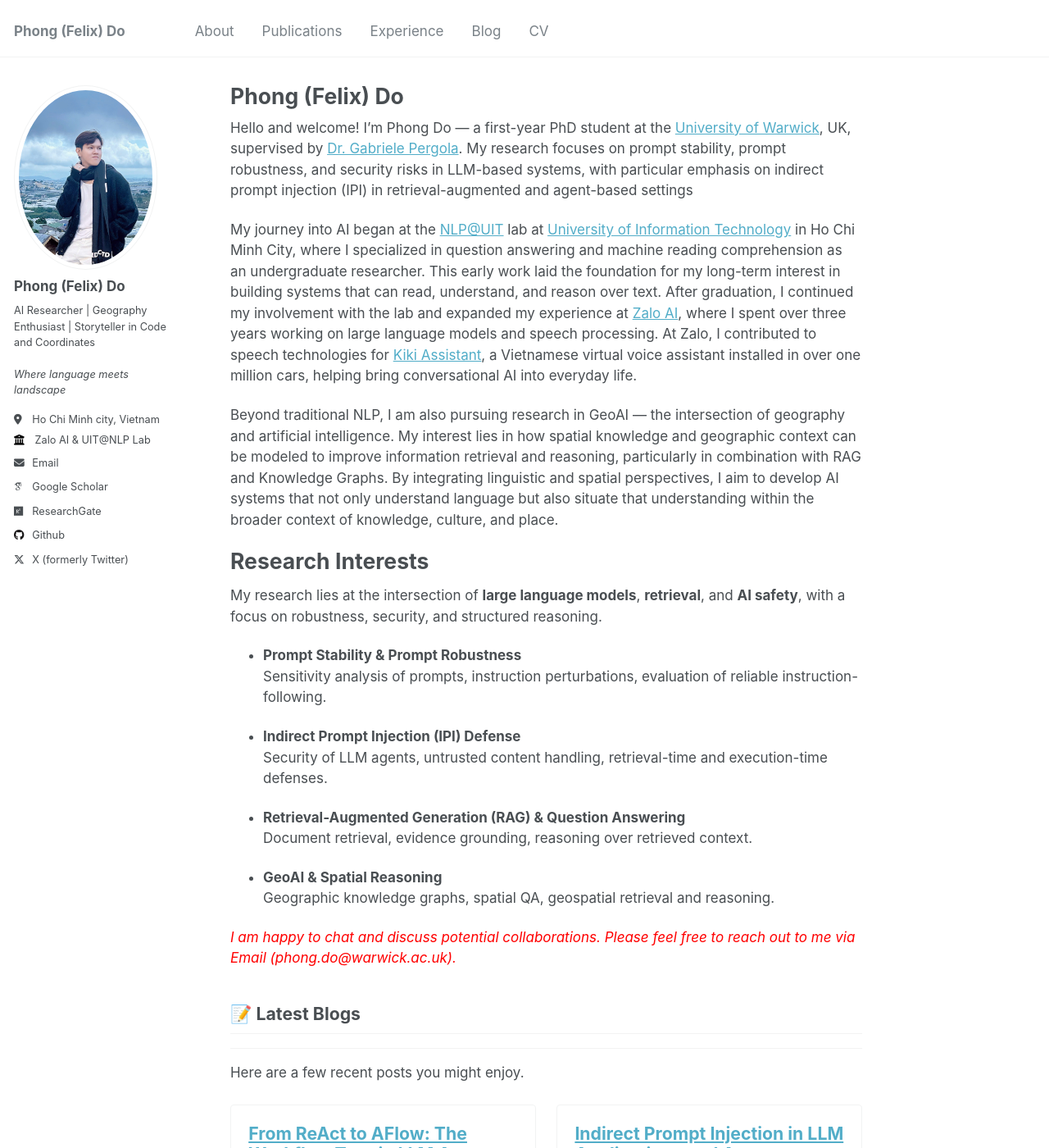
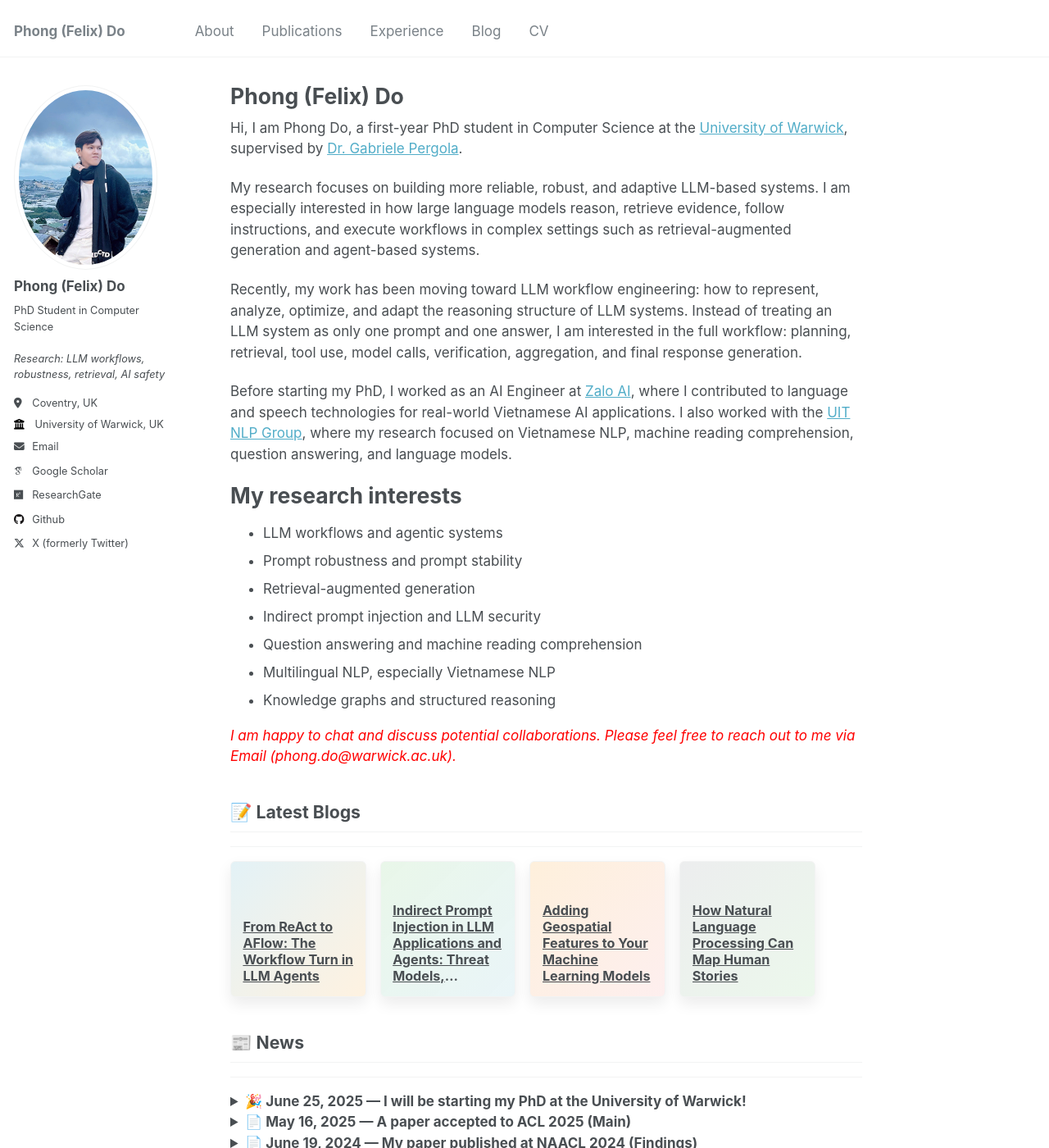
Before and after one commit to PhongNTDo/PhongNTDo.github.io, a Jekyll site: the page built from _pages/about.md, in a window 1280 px wide and 1400 px high. Shown: the whole window at 82% size. Built offline with Jekyll 4.4.1, drawn with Linux system fonts in a browser that asks for light colours; some web fonts are replaced; a script that is not in the unit is left out; some of the changed text lies outside the part shown.

Commit message:
update page About

```diff
--- a/_config.yml
+++ b/_config.yml
@@ -11,7 +11,7 @@ locale                   : "en-US"
 title                    : "Phong (Felix) Do"
 title_separator          : "-"
 name                     : &name "Phong (Felix) Do"
-description              : &description "AI Researcher"
+description              : &description "PhD Student in Computer Science"
 url                      : https://PhongNTDo.github.io # the base hostname & protocol for your site e.g. "https://mmistakes.github.io"
 baseurl                  : "" # the subpath of your site, e.g. "/blog"
 repository               : "PhongNTDo/PhongNTDo.github.io"
@@ -24,12 +24,12 @@ author:
   avatar           : "profile.jpg"
   name             : "Phong (Felix) Do"
   pronouns         : # example: "she/her"
-  bio              : "AI Researcher | Geography Enthusiast | Storyteller in Code and Coordinates"
-  describe         : "Where language meets landscape"
-  location         : "Ho Chi Minh city, Vietnam"
-  employer         : "Zalo AI & UIT@NLP Lab"
+  bio              : "PhD Student in Computer Science"
+  describe         : "Research: LLM workflows, robustness, retrieval, AI safety"
+  location         : "Coventry, UK"
+  employer         : "University of Warwick, UK"
   # uri              : # URL
-  email            : "phongdntvn@gmail.com"
+  email            : "phong.do@warwick.ac.uk"
 
   # Academic websites
   # arxiv            : # URL - Update with the correct link to your profile
--- a/_pages/about.md
+++ b/_pages/about.md
@@ -10,30 +10,24 @@ redirect_from:
 
 <!-- Welcome! I am an ***AI Researcher at Zalo AI & UIT@NLP*** at Ho Chi Minh city, Vietnam. I have been a researcher at [UIT@NLP lab](https://nlp.uit.edu.vn/home) during my undergraduate degree at [University of Information Technology](https://www.uit.edu.vn/). After receiving my bachelor's degree in computer science, I have continued to do part-time research at this lab until now. In parallel, I have worked as an AI researcher at [Zalo AI](https://zalo.ai/), Vietnam for 3+ years. -->
 
+Hi, I am Phong Do, a first-year PhD student in Computer Science at the [University of Warwick](https://warwick.ac.uk/), supervised by [Dr. Gabriele Pergola](https://warwick.ac.uk/fac/sci/dcs/people/u1898418/).
 
-Hello and welcome! I’m Phong Do — a first-year PhD student at the [University of Warwick](https://warwick.ac.uk/), UK, supervised by [Dr. Gabriele Pergola](https://warwick.ac.uk/fac/sci/dcs/people/u1898418/). My research focuses on prompt stability, prompt robustness, and security risks in LLM-based systems, with particular emphasis on indirect prompt injection (IPI) in retrieval-augmented and agent-based settings
+My research focuses on building more reliable, robust, and adaptive LLM-based systems. I am especially interested in how large language models reason, retrieve evidence, follow instructions, and execute workflows in complex settings such as retrieval-augmented generation and agent-based systems.
 
-My journey into AI began at the [NLP@UIT](https://nlp.uit.edu.vn/home) lab at [University of Information Technology](https://www.uit.edu.vn/) in Ho Chi Minh City, where I specialized in question answering and machine reading comprehension as an undergraduate researcher. This early work laid the foundation for my long-term interest in building systems that can read, understand, and reason over text. After graduation, I continued my involvement with the lab and expanded my experience at [Zalo AI](https://zalo.ai/), where I spent over three years working on large language models and speech processing. At Zalo, I contributed to speech technologies for [Kiki Assistant](https://kiki.zalo.ai/), a Vietnamese virtual voice assistant installed in over one million cars, helping bring conversational AI into everyday life.
+Recently, my work has been moving toward LLM workflow engineering: how to represent, analyze, optimize, and adapt the reasoning structure of LLM systems. Instead of treating an LLM system as only one prompt and one answer, I am interested in the full workflow: planning, retrieval, tool use, model calls, verification, aggregation, and final response generation.
 
-Beyond traditional NLP, I am also pursuing research in GeoAI — the intersection of geography and artificial intelligence. My interest lies in how spatial knowledge and geographic context can be modeled to improve information retrieval and reasoning, particularly in combination with RAG and Knowledge Graphs. By integrating linguistic and spatial perspectives, I aim to develop AI systems that not only understand language but also situate that understanding within the broader context of knowledge, culture, and place.
+Before starting my PhD, I worked as an AI Engineer at [Zalo AI](https://zalo.ai/), where I contributed to language and speech technologies for real-world Vietnamese AI applications. I also worked with the [UIT NLP Group](https://nlp.uit.edu.vn/home), where my research focused on Vietnamese NLP, machine reading comprehension, question answering, and language models.
 
-
-Research Interests
+My research interests
 ======
 
-My research lies at the intersection of **large language models**, **retrieval**, and **AI safety**, with a focus on robustness, security, and structured reasoning.
-
-- **Prompt Stability & Prompt Robustness**
-  Sensitivity analysis of prompts, instruction perturbations, evaluation of reliable instruction-following.
-
-- **Indirect Prompt Injection (IPI) Defense**
-  Security of LLM agents, untrusted content handling, retrieval-time and execution-time defenses.
-
-- **Retrieval-Augmented Generation (RAG) & Question Answering**
-  Document retrieval, evidence grounding, reasoning over retrieved context.
-
-- **GeoAI & Spatial Reasoning**
-  Geographic knowledge graphs, spatial QA, geospatial retrieval and reasoning.
+- LLM workflows and agentic systems
+- Prompt robustness and prompt stability
+- Retrieval-augmented generation
+- Indirect prompt injection and LLM security
+- Question answering and machine reading comprehension
+- Multilingual NLP, especially Vietnamese NLP
+- Knowledge graphs and structured reasoning
 
 
 <span style="color:red">*I am happy to chat and discuss potential collaborations. Please feel free to reach out to me via Email (phong.do@warwick.ac.uk).*</span>
@@ -42,15 +36,11 @@ My research lies at the intersection of **large language models**, **retrieval**
 ## 📝 Latest Blogs
 ------
 
-Here are a few recent posts you might enjoy.
-
 <div class="about-blog-grid">
   {% for post in site.posts limit:4 %}
-    <article class="about-blog-card">
-      <h3 class="about-blog-title"><a href="{{ post.url | relative_url }}">{{ post.title }}</a></h3>
-      <p class="about-blog-excerpt">{{ post.excerpt | markdownify | strip_html | strip_newlines | truncatewords: 28 }}</p>
-      <a class="about-blog-link" href="{{ post.url | relative_url }}">Read the full post</a>
-    </article>
+    <a class="about-blog-card" href="{{ post.url | relative_url }}" title="{{ post.title | escape }}">
+      <span class="about-blog-title">{{ post.title }}</span>
+    </a>
   {% endfor %}
 </div>
 
--- a/_sass/_page.scss
+++ b/_sass/_page.scss
@@ -407,28 +407,65 @@
 
 .about-blog-grid {
   display: grid;
-  grid-template-columns: 1fr;
-  gap: 1.5rem;
-  margin-top: 1.5rem;
+  grid-template-columns: repeat(2, minmax(0, 1fr));
+  gap: 0.75rem;
+  max-width: 42rem;
+  margin-top: 1rem;
 
   @include breakpoint($medium) {
-    grid-template-columns: repeat(2, minmax(0, 1fr));
+    grid-template-columns: repeat(4, minmax(0, 1fr));
+    gap: 1rem;
   }
 }
 
 .about-blog-card {
-  padding: 1.25rem;
+  display: flex;
+  align-items: flex-end;
+  min-height: 8rem;
+  padding: 0.85rem;
+  overflow: hidden;
+  aspect-ratio: 1 / 1;
   border: 1px solid $border-color;
-  border-radius: $border-radius;
-  background: $body-color;
-  box-shadow: 0 1px 0 rgba(#000, 0.04);
+  border-radius: 6px;
+  color: $text-color;
+  text-decoration: none;
+  background: linear-gradient(135deg, rgba($info-color, 0.16), rgba($warning-color, 0.12)), $body-color;
+  box-shadow: 0 8px 18px rgba(#000, 0.08);
+  transition: $global-transition;
+
+  &:visited {
+    color: $text-color;
+  }
+
+  &:hover,
+  &:focus {
+    color: $link-color-hover;
+    text-decoration: none;
+    border-color: mix(#000, $border-color, 14%);
+    box-shadow: 0 12px 24px rgba(#000, 0.12);
+    transform: translateY(-2px);
+  }
+
+  &:nth-child(2) {
+    background: linear-gradient(135deg, rgba($success-color, 0.14), rgba($info-color, 0.12)), $body-color;
+  }
+
+  &:nth-child(3) {
+    background: linear-gradient(135deg, rgba($warning-color, 0.14), rgba($danger-color, 0.1)), $body-color;
+  }
+
+  &:nth-child(4) {
+    background: linear-gradient(135deg, rgba($primary-color, 0.14), rgba($success-color, 0.12)), $body-color;
+  }
 }
 
 .about-blog-title {
-  margin: 0 0 0.5rem;
-  font-size: $type-size-4;
+  display: -webkit-box;
+  margin: 0;
+  overflow: hidden;
+  font-size: 0.95em;
+  font-weight: 700;
+  line-height: 1.25;
+  -webkit-box-orient: vertical;
+  -webkit-line-clamp: 5;
 }
-
-.about-blog-excerpt {
-  margin: 0 0 0.75rem;
-}
```
Also changed, not shown: 1 other file.
